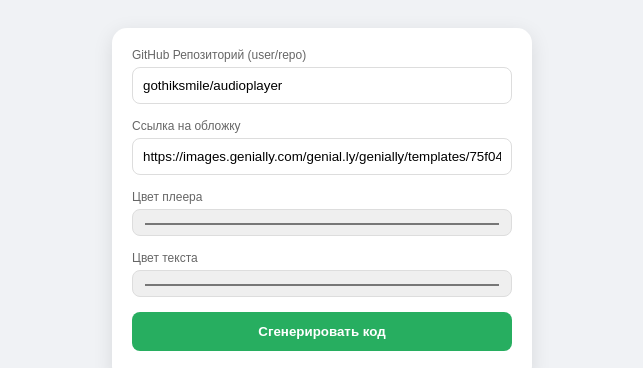
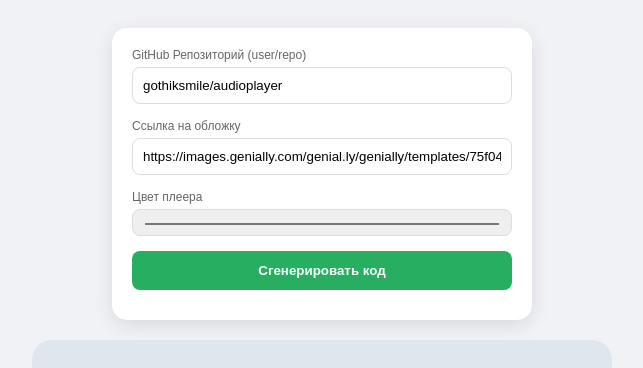
Before and after one commit to gothiksmile/audioplayer, a plain HTML site: page index.html in a window 1280 px wide. Shown: the top 368 px of the page, without its empty margins (318-961 px from the left). Drawn offline with Linux system fonts and the light colour scheme.

Commit message:
Update index.html

```diff
--- a/index.html
+++ b/index.html
@@ -37,10 +37,6 @@
         <label>Цвет плеера</label>
         <input type="color" id="color" value="#5d6d7e">
     </div>
-      <div class="input-group">
-        <label>Цвет текста</label>
-        <input type="color" id="color" value="#5d6d7e">
-    </div>
     <button class="gen-btn" onclick="generate()">Сгенерировать код</button>
     <button id="copy-btn" class="copy-btn" onclick="copyCode()">Копировать для Genially</button>
     <textarea id="code-res"></textarea>
@@ -48,7 +44,7 @@
 
 <div class="preview-area">
     <div class="player-ui">
-        <div class="disk"><img id="p-img" src="https://upload.wikimedia.org/wikipedia/en/b/b3/Imagine_Dragons_Night_Visions.jpg"></div>
+        <div class="disk"><img id="p-img" src="https://images.genially.com/genial.ly/genially/templates/75f04896-efbd-4681-a9ad-29477c1afe78.png"></div>
         <div class="body" id="p-body">
             <div style="font-weight:bold">Preview Track</div>
             <div style="font-size:12px; opacity:0.7">Artist Name</div>
```
